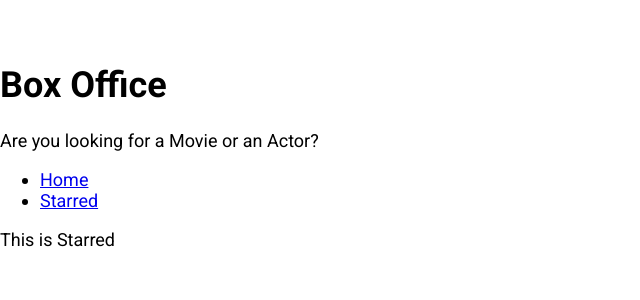
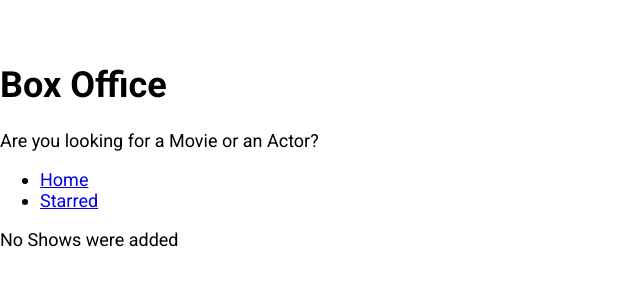
Before and after one commit to shrimayank12/Box-Office, a React (Create React App) app: page /starred in a window 1280 px wide. Shown: the top 300 px of the page, without its empty margins (0-640 px from the left). Built offline with nearby package versions, Linux system fonts and the light colour scheme.

Commit message:
finished starred page

```diff
--- a/src/pages/Starred.js
+++ b/src/pages/Starred.js
@@ -1,8 +1,43 @@
-import React from 'react'
+import React, { useEffect, useState } from 'react'
 import MainPageLayout from '../components/MainPageLayout'
+import ShowGrid from '../components/show/ShowGrid'
+import { apiGet } from '../misc/config'
+import { useShows } from '../misc/custom-hooks'
 
 const Starred = () => {
-  return <MainPageLayout>This is Starred</MainPageLayout>
+
+  const [starred] = useShows()
+
+  const [shows, setShows] = useState(null)
+  const [isLoading, setIsLoading] = useState(true)
+  const [error, setError] = useState(null)
+
+  useEffect( ()=> {
+    if(starred && starred.length > 0){
+      const promises = starred.map(showId => apiGet(`/shows/${showId}`))
+
+      Promise.all(promises).then(apiData => apiData.map(show => ( {show} )))
+        .then(results => {
+        setShows(results)
+        setIsLoading(false)
+      }).catch(err => {
+        setError(err.message)
+        setIsLoading(false)
+      })
+    }
+    else{
+      setIsLoading(false)
+    }
+  }, [starred])
+
+  return (
+    <MainPageLayout>
+      { isLoading && <div>Shows are still loading..</div> }
+      { error && <div>Error occured: {error} </div> }
+      { !isLoading && !shows && <div>No Shows were added</div> }
+      { !isLoading && !error && shows && <ShowGrid data={shows} /> }
+    </MainPageLayout>
+  )
 }
 
 export default Starred
```
